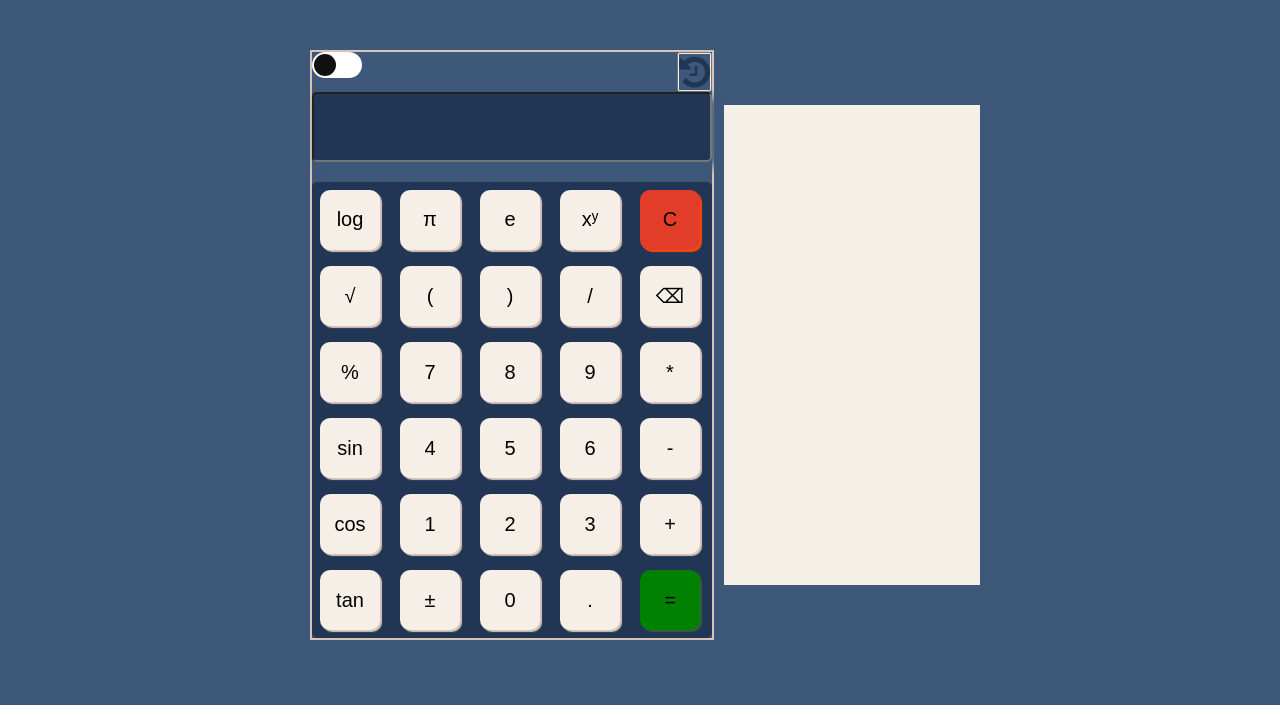
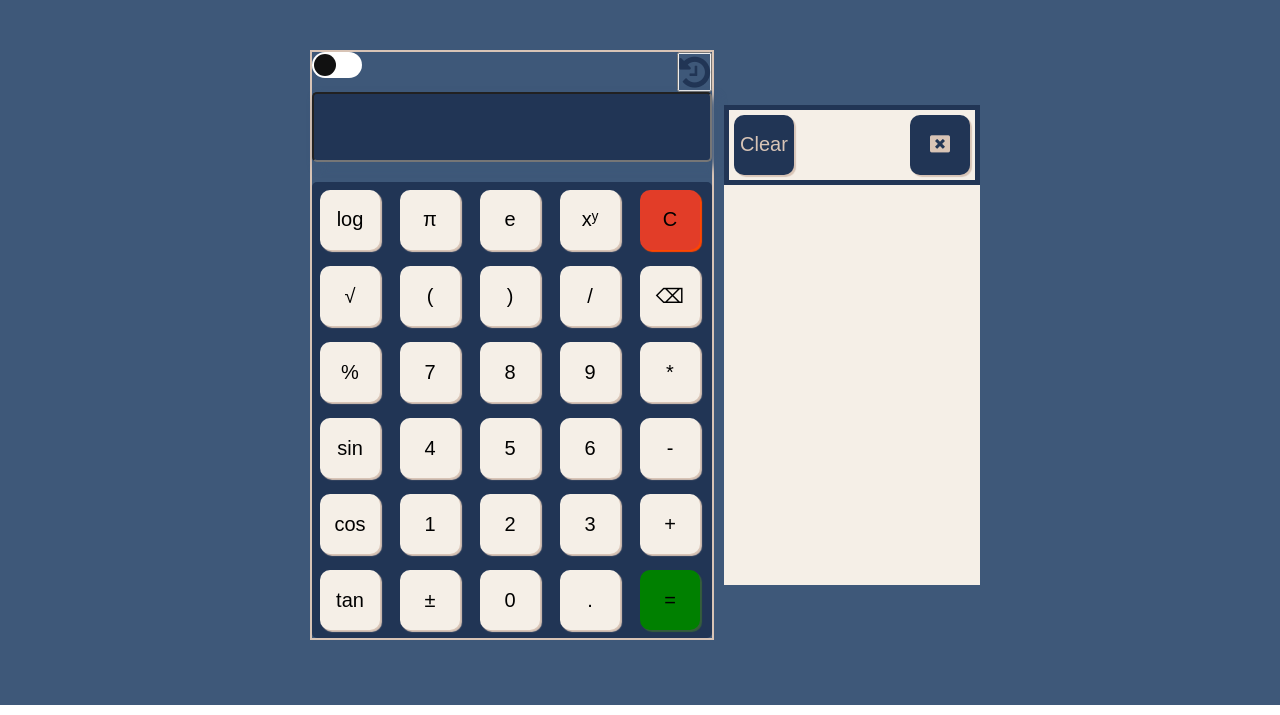
Before and after one commit to YenishRadadiya/03-JavaScript, a plain HTML site: page index.html in a window 1280 px wide. Shown: the part 85-800 px from the top of the page. Drawn offline with Linux system fonts and the light colour scheme.

Commit message:
History page

```diff
--- a/index.html
+++ b/index.html
@@ -97,6 +97,10 @@
       </div>
     </div>
     <div id="display_history">
+      <div id="history_header">
+        <button>Clear</button>
+        <button><i class="fa fa-window-close" aria-hidden="true"></i></button>
+      </div>
 
     </div>
   </div>
--- a/style.css
+++ b/style.css
@@ -113,10 +113,12 @@
     background-color: #e23d28;
     box-shadow: 2px 2px 1px #ff4500;
   }
+
   .container_calc {
     background-color: #213555;
     border-radius: 5px;
   }
+
   .text-field {
     display: flex;
     justify-content: center;
@@ -128,10 +130,32 @@
       font-size: 2em;
     }
   }
+
   #display_history {
     height: 60vh;
     width: 20%;
     background-color: #f5efe7;
+
+    #history_header {
+      display: flex;
+      justify-content: space-between;
+      border: 5px solid #213555;
+
+      button {
+        border: 0;
+        outline: 0;
+        width: 60px;
+        height: 60px;
+        border-radius: 10px;
+        background: transparent;
+        background-color: #213555;
+        box-shadow: 2px 2px 1px #d8c4b6;
+        font-size: 20px;
+        color: #d8c4b6;
+        cursor: pointer;
+        margin: 2%;
+      }
+    }
   }
 
   @media (max-width: 460px) and (max-height: 730px) {
```
